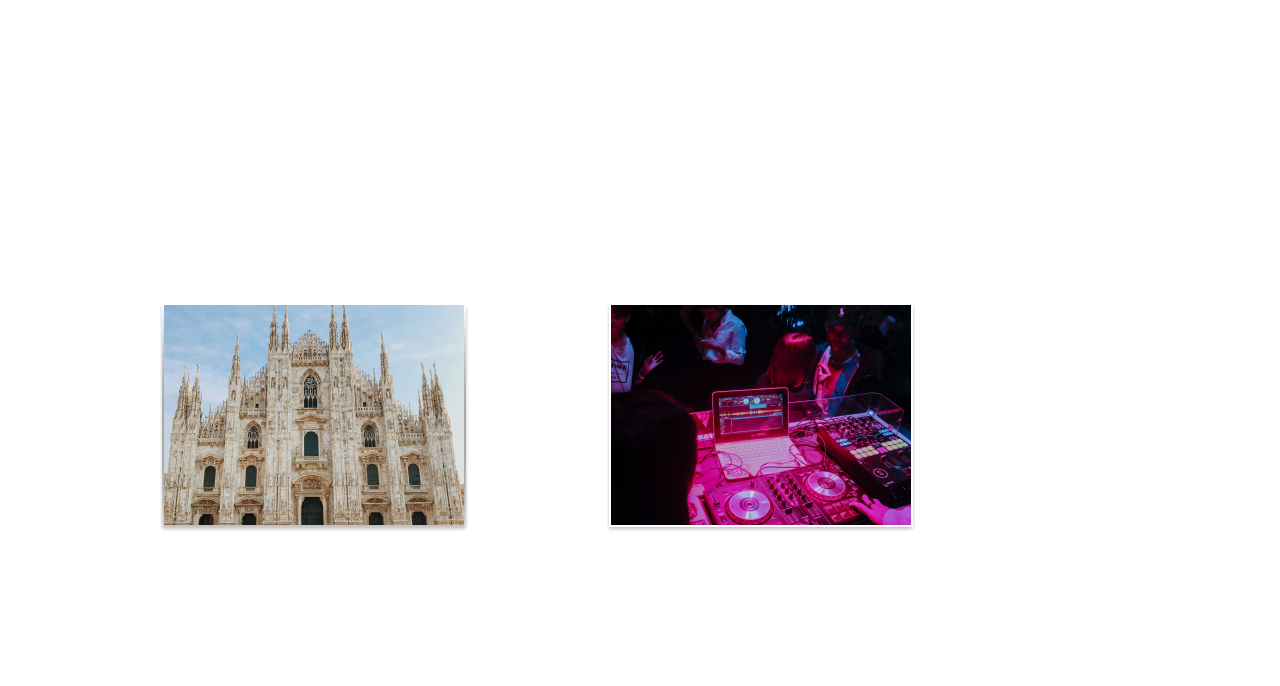
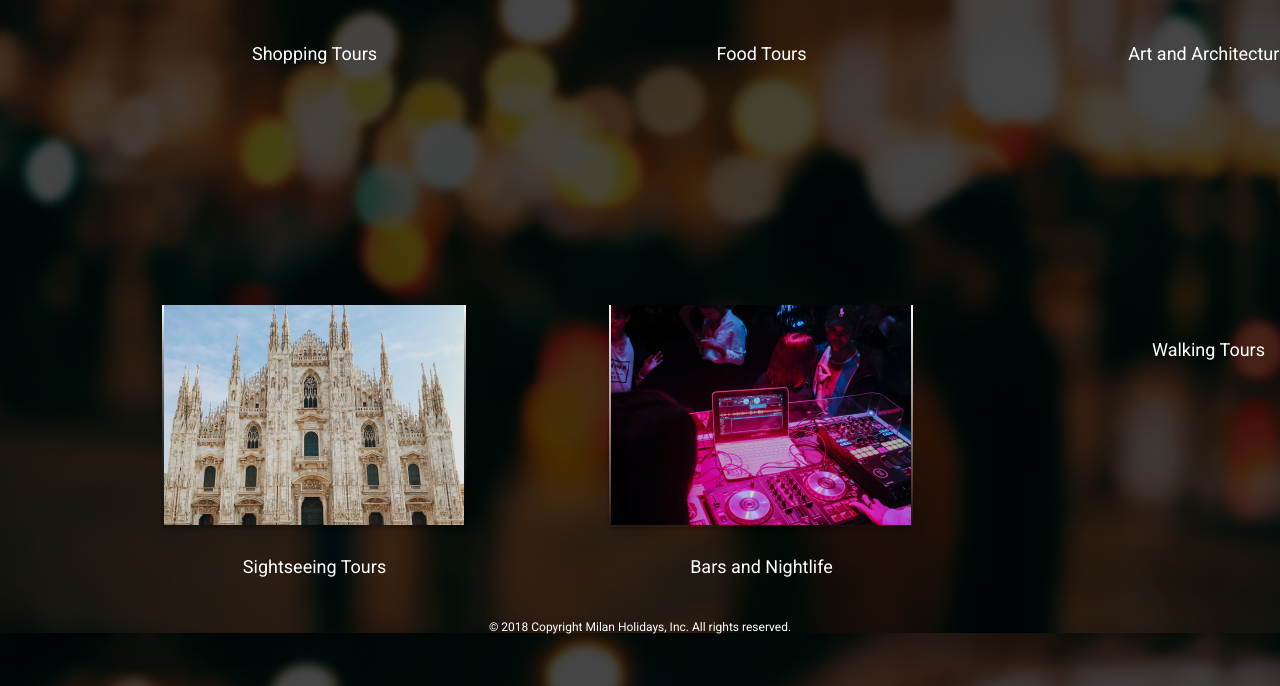
Before and after one commit to Lamass566/hm6, a plain HTML site: page index.html in a window 1280 px wide. Shown: the part 114-800 px from the top of the page. Drawn offline with Linux system fonts and the light colour scheme.

Commit message:
back img

```diff
--- a/css/style.css
+++ b/css/style.css
@@ -1,7 +1,7 @@
 @import url("./reset.css");
 
 body{
-    background-image: url("images/background 1.png");
+    background-image: url("/images/background 1.png");
     background-size: cover;
 }
 
```
